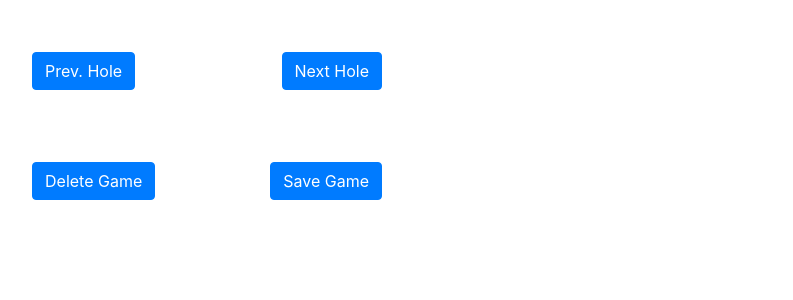
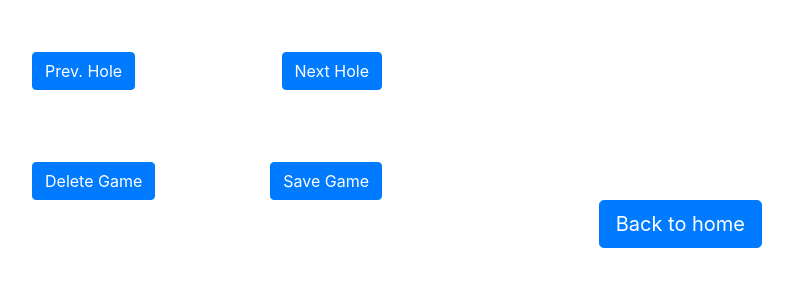
Before and after one commit to jspearus/DiscgolfScoreCard, a Flask app: page /newgame in a window 1280 px wide. Shown: the part 483-783 px from the top of the page, without its empty margins (433-1226 px from the left). Run offline with Flask 2, Linux system fonts and the light colour scheme; a user stored in the database is signed in; tables that the repository leaves empty hold one stand-in row (values such as "Sample post"); some libraries are stand-ins or nearby versions.

Commit message:
fixed continue button on home screen

```diff
--- a/website/scorecard.py
+++ b/website/scorecard.py
@@ -115,3 +115,5 @@ def deleteCurrentGame():
             db.session.commit()
             game = ''
             hole = ''
+    current_user.c_courseTemplate = 0
+    db.session.commit()
--- a/website/templates/home.html
+++ b/website/templates/home.html
@@ -32,7 +32,7 @@
 <form method="POST">
   <br/>
   <div align="right">
-   <a href="/newgame" class="btn btn-primary btn-lg "
+   <a href="/continuegame" class="btn btn-primary btn-lg "
    tabindex="-1" role="button" aria-disabled="true">Continue Game</a>
   </div>
 </form>
--- a/website/templates/newgame.html
+++ b/website/templates/newgame.html
@@ -82,6 +82,12 @@
     </div>
   {% endif %}
 </form>
+<!-- Button to navigate back to home screen -->
+<div align="right">
+  <a href="/" class="btn btn-primary btn-lg "
+  tabindex="-1" role="button" aria-disabled="true">Back to home</a>
+ </div>
+ <!-- End of Button to navigate back to home screen -->
 <script type="text/javascript">
   function noenter() {
     return !(window.event && window.event.keyCode == 13); }
--- a/website/views.py
+++ b/website/views.py
@@ -139,12 +139,23 @@ def cards():
             return redirect(url_for('views.newgame'))
         else:
             flash('No Game Selected', category='error')
+    return render_template("scorecards.html", User=current_user)
+
+
+@views.route('/continuegame')
+@login_required
+def continueGame():
+    user = current_user
+
+    if user.c_courseTemplate > 0:
+        return redirect(url_for('views.newgame'))
+    else:
+        flash('No Game Selected', category='error')
+        return redirect(url_for('views.home'))
 
 
 
 
-
-    return render_template("scorecards.html", User=current_user)
 
 
 @views.route('/gameview', methods=['GET', 'POST'])
```
